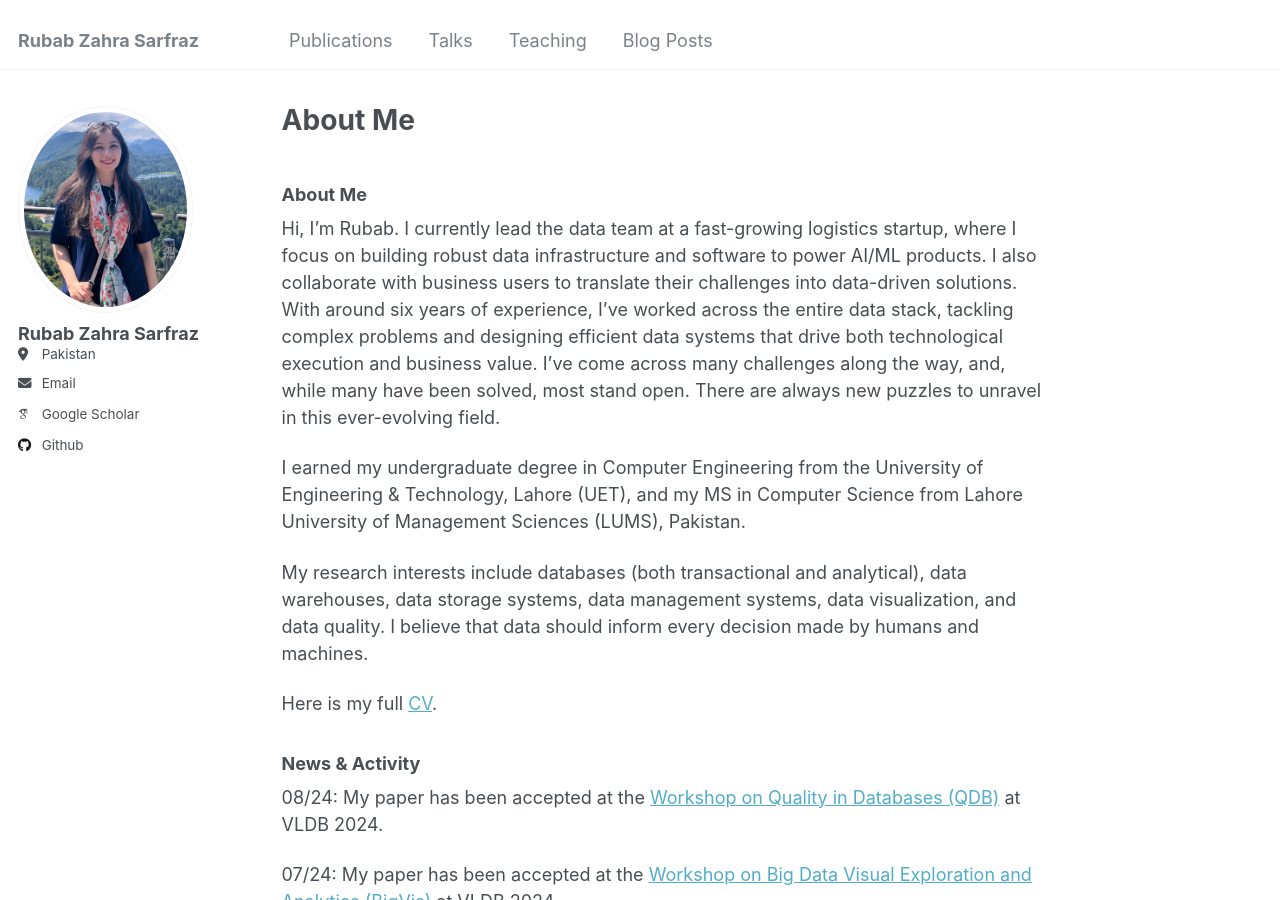
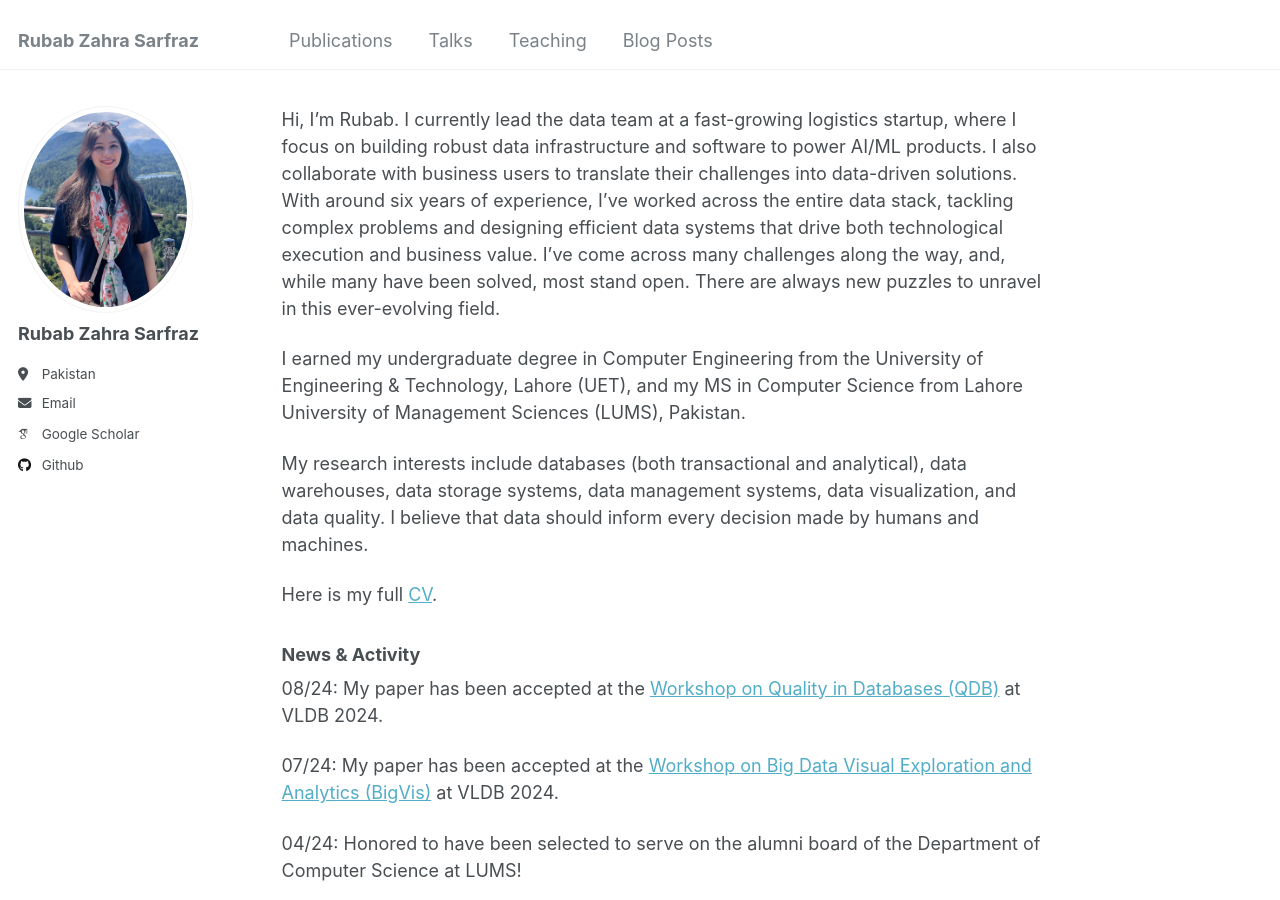
Before and after one commit to rubabzs/rubabzs.github.io, a Jekyll site: the page built from _pages/about.md, in a window 1280 px wide and 900 px high. Built offline with Jekyll 4.4.1, drawn with Linux system fonts in a browser that asks for light colours; some web fonts are replaced; our own code applies the rules of GitHub Pages for plain Markdown files.

```diff
--- a/_config.yml
+++ b/_config.yml
@@ -24,7 +24,7 @@ author:
   avatar           : "rubab-photo.jpg"
   name             : "Rubab Zahra Sarfraz"
   pronouns         : # example: "she/her"
-  bio              : #""
+  bio              : ""
   location         : "Pakistan"
   employer         : #""
   uri              : # URL
--- a/_pages/about.md
+++ b/_pages/about.md
@@ -5,8 +5,6 @@ redirect_from:
   - /about/
   - /about.html
 ---
-
-### About Me
 
 Hi, I’m Rubab. I currently lead the data team at a fast-growing logistics startup, where I focus on building robust data infrastructure and software to power AI/ML products. I also collaborate with business users to translate their challenges into data-driven solutions. With around six years of experience, I’ve worked across the entire data stack, tackling complex problems and designing efficient data systems that drive both technological execution and business value. I’ve come across many challenges along the way, and, while many have been solved, most stand open. There are always new puzzles to unravel in this ever-evolving field.
 
```
